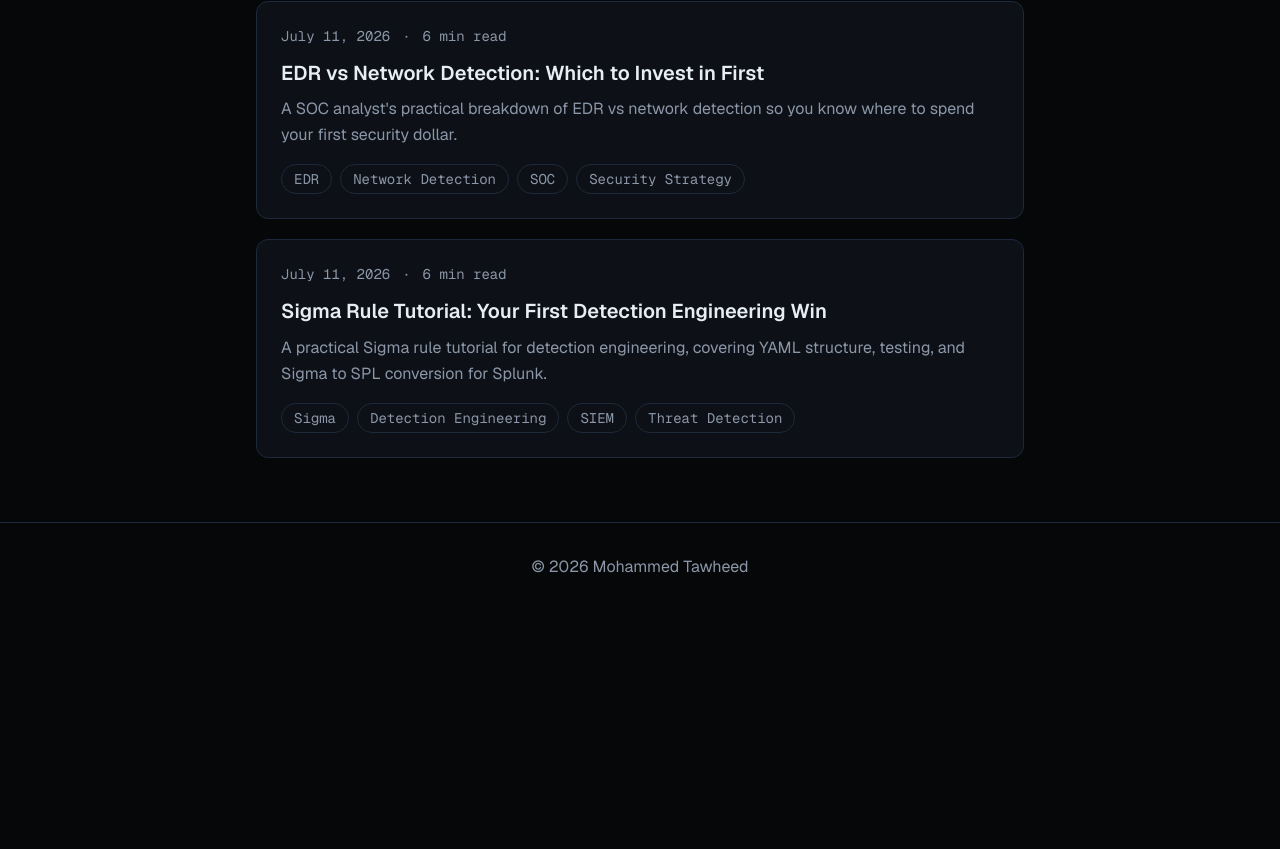
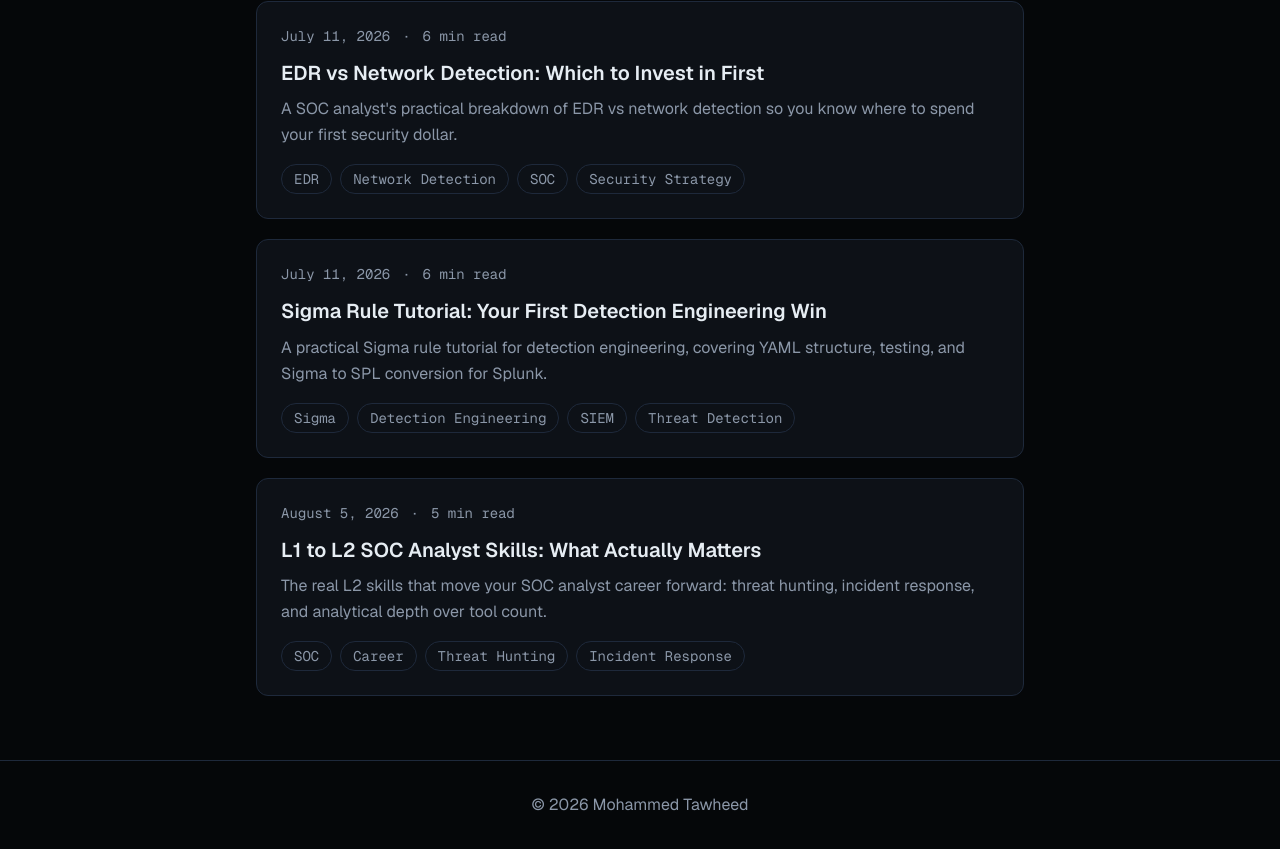
Before and after one commit to Tawheed30/portfolio, a Next.js app: page /blog in a window 1280 px wide. Shown: the part 1780-2629 px from the top of the page. Before the commit the page ends 2391 px from the top, so only its background shows below. Built offline with nearby package versions, Linux system fonts and the light colour scheme.

Commit message:
feat: Auto-generate blog post

```diff
--- a/src/data/blog.ts
+++ b/src/data/blog.ts
@@ -327,6 +327,44 @@ export const posts: BlogPost[] = [
         }
   ]
   },
+  {
+    slug: "l1-to-l2-soc-analyst-skills-that-matter",
+    title: "L1 to L2 SOC Analyst Skills: What Actually Matters",
+    date: "2026-08-05",
+    excerpt: "The real L2 skills that move your SOC analyst career forward: threat hunting, incident response, and analytical depth over tool count.",
+    readingTime: "5 min read",
+    tags: ["SOC","Career","Threat Hunting","Incident Response"],
+    keywords: ["SOC analyst career","L2 skills","threat hunting","incident response skills","SOC analyst progression","SIEM investigation"],
+    content:   [
+        {
+              "body": "If you're an L1 wondering how to level up your SOC analyst career, you've probably noticed something: the jump to L2 isn't about learning ten more tools. It's about depth. The L2 skills that actually matter are threat hunting, stronger incident response skills, and the ability to reason about an alert instead of just closing it. As an L1 SOC analyst triaging Splunk and QRadar alerts every day, I've come to see that moving up your SOC analyst career is less about volume and more about how deeply you investigate. Here's what actually separates L1 work from the L2 skills teams look for."
+        },
+        {
+              "heading": "Stop Closing Alerts, Start Asking Questions",
+              "body": "As an L1, the temptation is to work the queue: alert in, verdict out, move on. L2 work starts when you ask why an alert fired and what the surrounding context looks like. When a phishing URL or suspicious login comes through, don't stop at 'malicious' or 'benign.' Pull the parent process, check the user's normal baseline, correlate against firewall and EDR logs. In Splunk, that means pivoting from a single event into a broader search across sourcetypes. This investigative habit is the foundation of every other L2 skill — hunting and response both grow out of it."
+        },
+        {
+              "heading": "Learn to Query, Not Just Read Dashboards",
+              "body": "Dashboards are for L1 triage. L2 analysts write their own searches. Get comfortable with SPL in Splunk and AQL in QRadar so you can build detections and hunts on demand instead of waiting for a canned panel. Practice stats, transaction, and tstats in Splunk to summarize noisy data into something you can act on. Even basic Python helps — parsing logs, enriching indicators against a threat intel feed, or automating repetitive lookups. You don't need to be a developer. You need to be able to answer a question the dashboard can't."
+        },
+        {
+              "heading": "Threat Hunting Is a Hypothesis, Not a Search Bar",
+              "body": "Threat hunting is the L2 skill everyone lists and few explain well. A hunt is a hypothesis you test against your data: 'If an attacker used this technique, what evidence would exist in my logs?' Anchor your hypotheses to MITRE ATT&CK. Pick a technique like T1059 (command and scripting interpreter) or T1566 (phishing), map it to the data sources you have, and go look for it. Most hunts find nothing malicious — that's fine. The value is understanding your environment's blind spots and turning good hunts into new detections."
+        },
+        {
+              "heading": "Sharpen Real Incident Response Skills",
+              "body": "Incident response skills at L2 mean owning the timeline. When you escalate, you should be able to answer: what happened first, what did the attacker touch, what's the blast radius, and what do we contain? Practice building a clean chronological timeline from EDR, IDS/IPS, and endpoint logs. Document evidence so the next analyst — or an L3 — doesn't have to redo your work. Clear, defensible documentation mapped to ATT&CK tactics is what makes an escalation useful instead of noise."
+        },
+        {
+              "heading": "The Soft Skill Nobody Mentions: Writing",
+              "body": "The gap between a strong L1 and a real L2 is often communication. Your investigation is only as good as your writeup. Explain what you found, why it matters, and what should happen next — in plain language a manager or IR lead can act on fast. This is the least glamorous L2 skill and one of the most career-defining."
+        },
+        {
+              "heading": "Your Next Move",
+              "body": "You don't advance your SOC analyst career by collecting tool logos. Pick one ATT&CK technique this week, write a Splunk or QRadar query to hunt it, and document what you find. Repeat until investigation and threat hunting feel like reflexes. That's how L1 work quietly becomes L2 work. For more hands-on SOC breakdowns and detection walkthroughs, keep an eye on the rest of the portfolio."
+        }
+  ]
+  },
 ];
 
 export function getPostBySlug(slug: string) {
```
